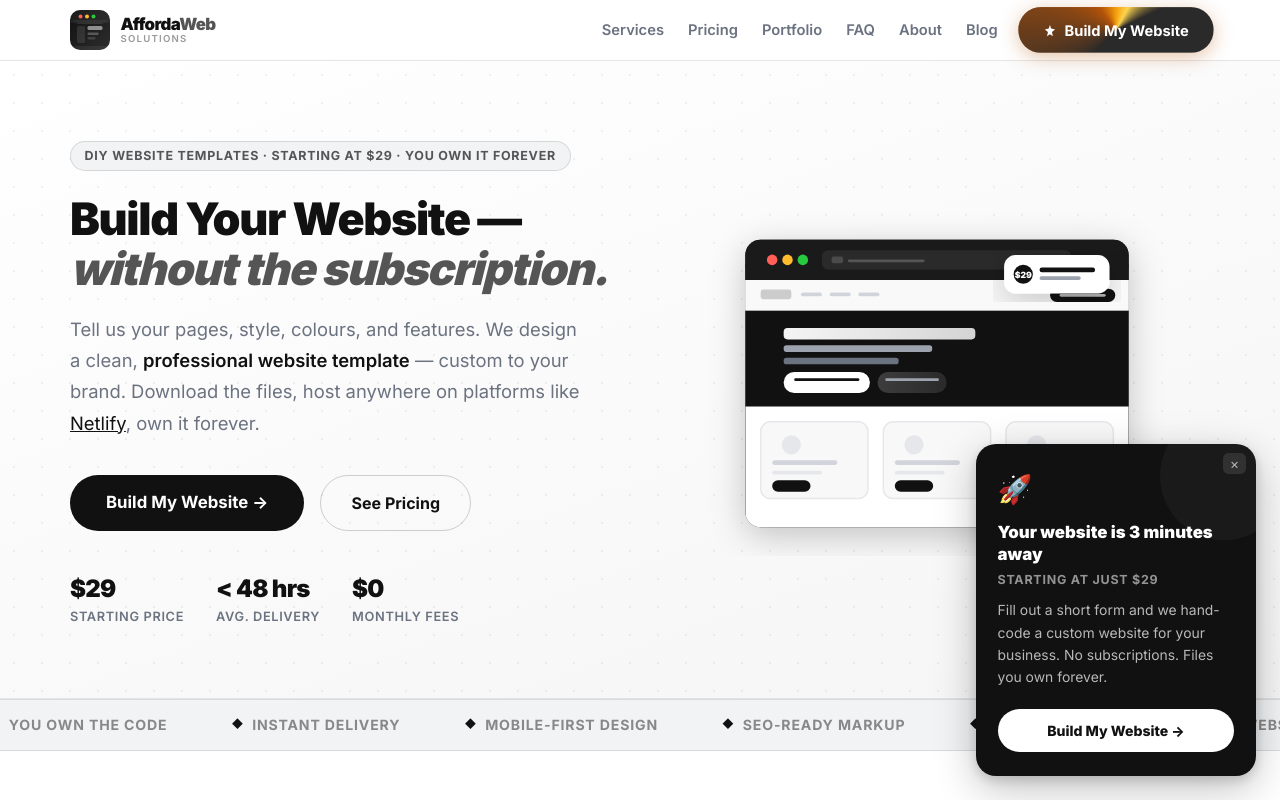
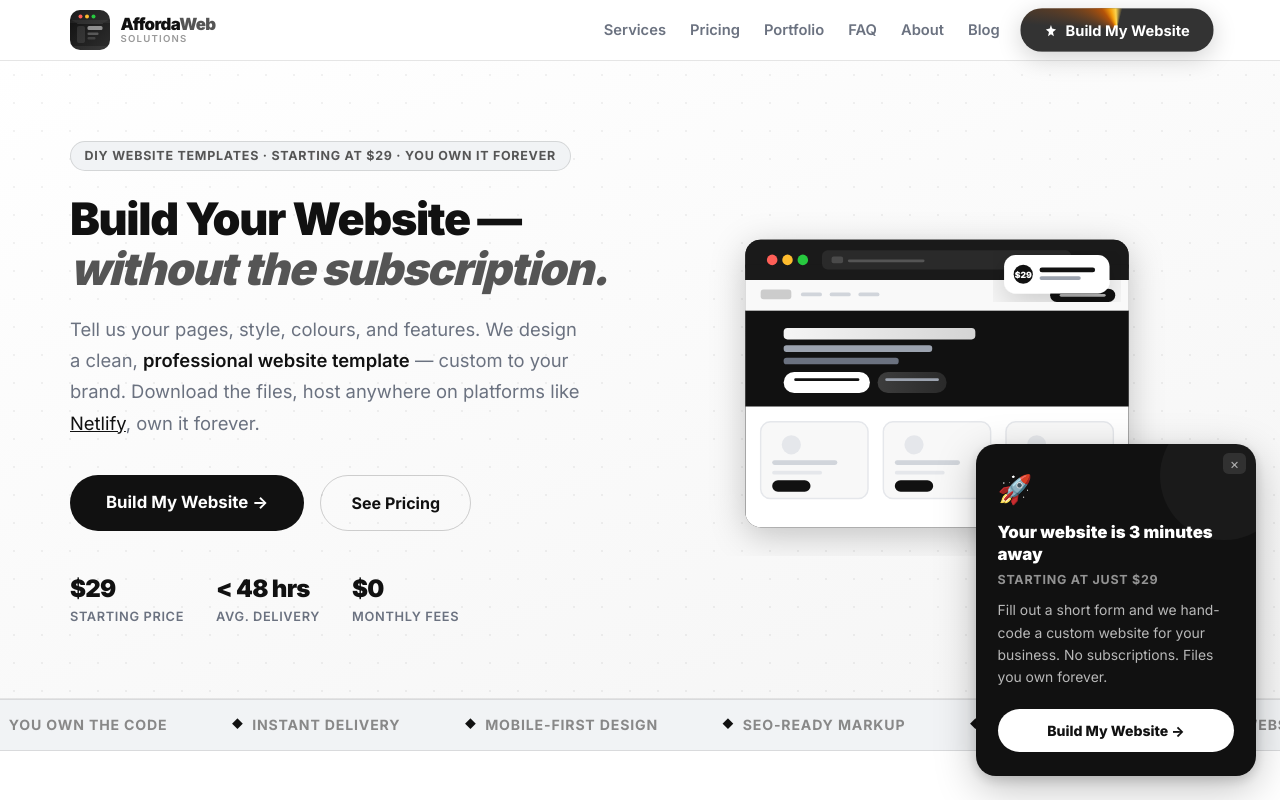
Before and after one commit to affordaweb/webtemp, a Next.js app: page / in a window 1280 px wide. In both pictures the pointer is over the link 1115 px from the left and 29 px from the top of the page. Shown: the top 800 px of the page. Built offline with nearby package versions, Linux system fonts and the light colour scheme; no server answers.

Commit message:
fix: thinner/shorter border arc, remove hover bg color on nav button

```diff
--- a/app/globals.css
+++ b/app/globals.css
@@ -120,30 +120,28 @@ body {
 .btn-nav-shimmer {
   position: relative;
   background: #1a1a1a;
-  border: 2px solid transparent;
+  border: 1px solid transparent;
   background-clip: padding-box;
   box-shadow: 0 2px 10px rgba(0,0,0,0.25);
 }
 .btn-nav-shimmer::before {
   content: "";
   position: absolute;
-  inset: -2px;
+  inset: -1px;
   border-radius: 999px;
   background: conic-gradient(
     from var(--border-angle),
     #b45309 0%,
-    #f59e0b 10%,
-    #fcd34d 18%,
-    transparent 28%,
-    transparent 72%,
+    #f59e0b 5%,
+    #fcd34d 9%,
+    transparent 14%,
+    transparent 86%,
     #b45309 100%
   );
   animation: border-spin 2.4s linear infinite;
   z-index: -1;
 }
 .btn-nav-shimmer:hover {
-  background: #2a2a2a;
-  box-shadow: 0 4px 18px rgba(180,83,9,0.35);
   transform: scale(1.04);
 }
 .btn-nav-shimmer .nav-icon {
```
